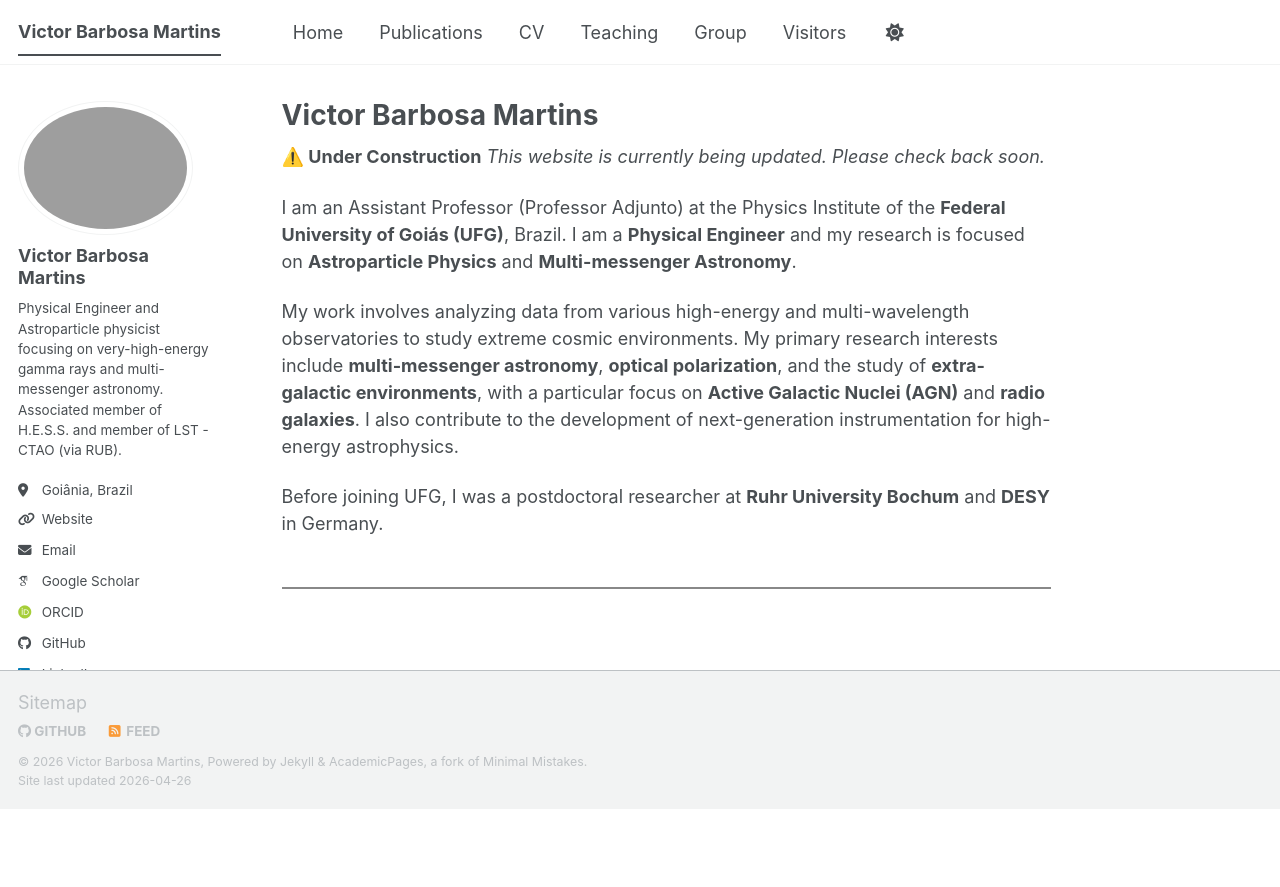
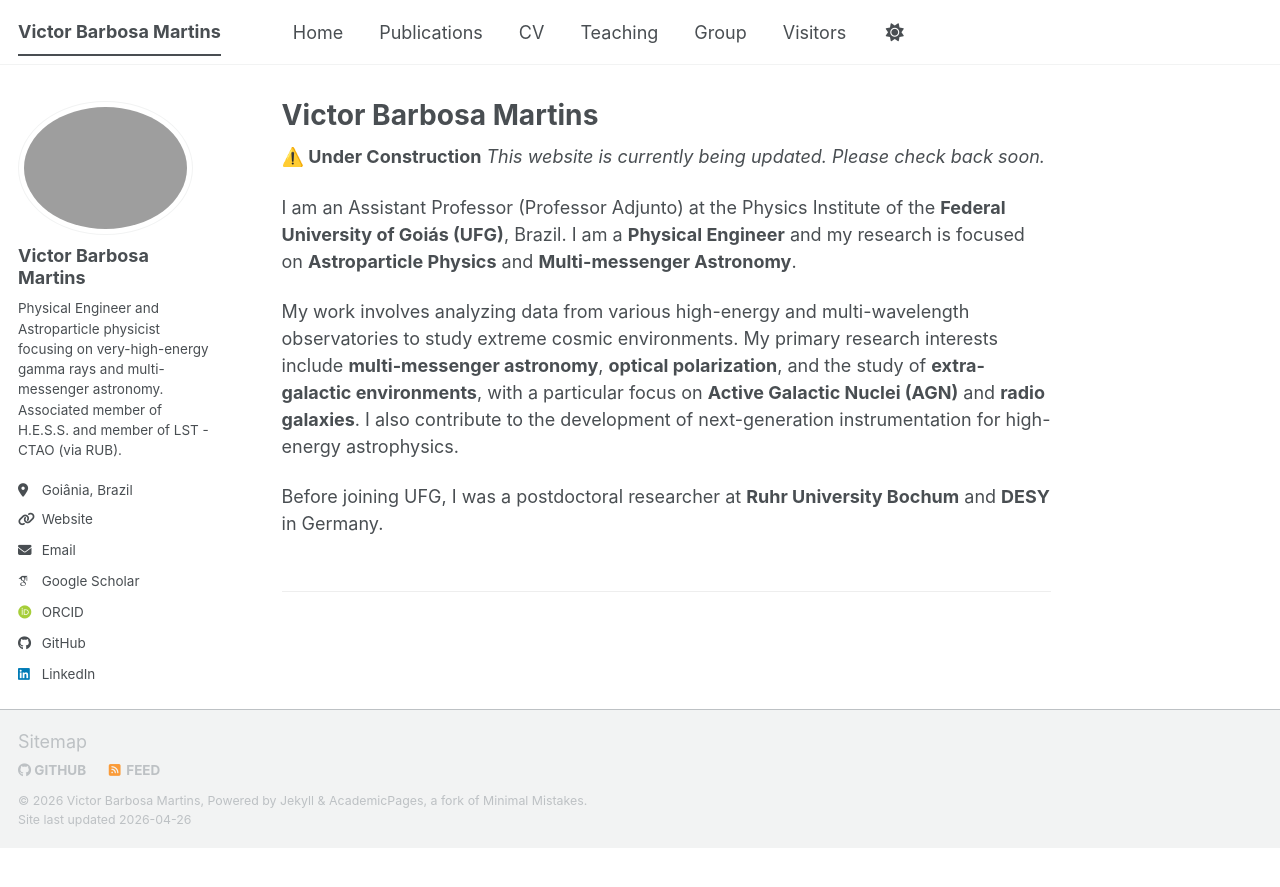
Before and after one commit to VictorBarbosaMartins/victorbarbosamartins.github.io, a Jekyll site: the page built from _pages/about.md, in a window 1280 px wide. Shown: the top 887 px of the page. Built offline with Jekyll 4.4.1, drawn with Linux system fonts in a browser that asks for light colours; some web fonts are replaced; a script bundle is joined from its source files by our own code; library files that are not in the unit come from our copies.

Commit message:
Corrected homepage layout and enforced publications markdown rendering

```diff
--- a/_pages/about.md
+++ b/_pages/about.md
@@ -15,4 +15,4 @@ My work involves analyzing data from various high-energy and multi-wavelength ob
 
 Before joining UFG, I was a postdoctoral researcher at **Ruhr University Bochum** and **DESY** in Germany.
 
-<div style="clear: both; margin-top: 50px; border-top: 2px solid #888;"></div>
+<div style="clear: both; padding-top: 2em; border-top: 1px solid #eee; margin-top: 3em;"></div>
```
Also changed, not shown: _pages/publications.md (+1 -1 lines).
